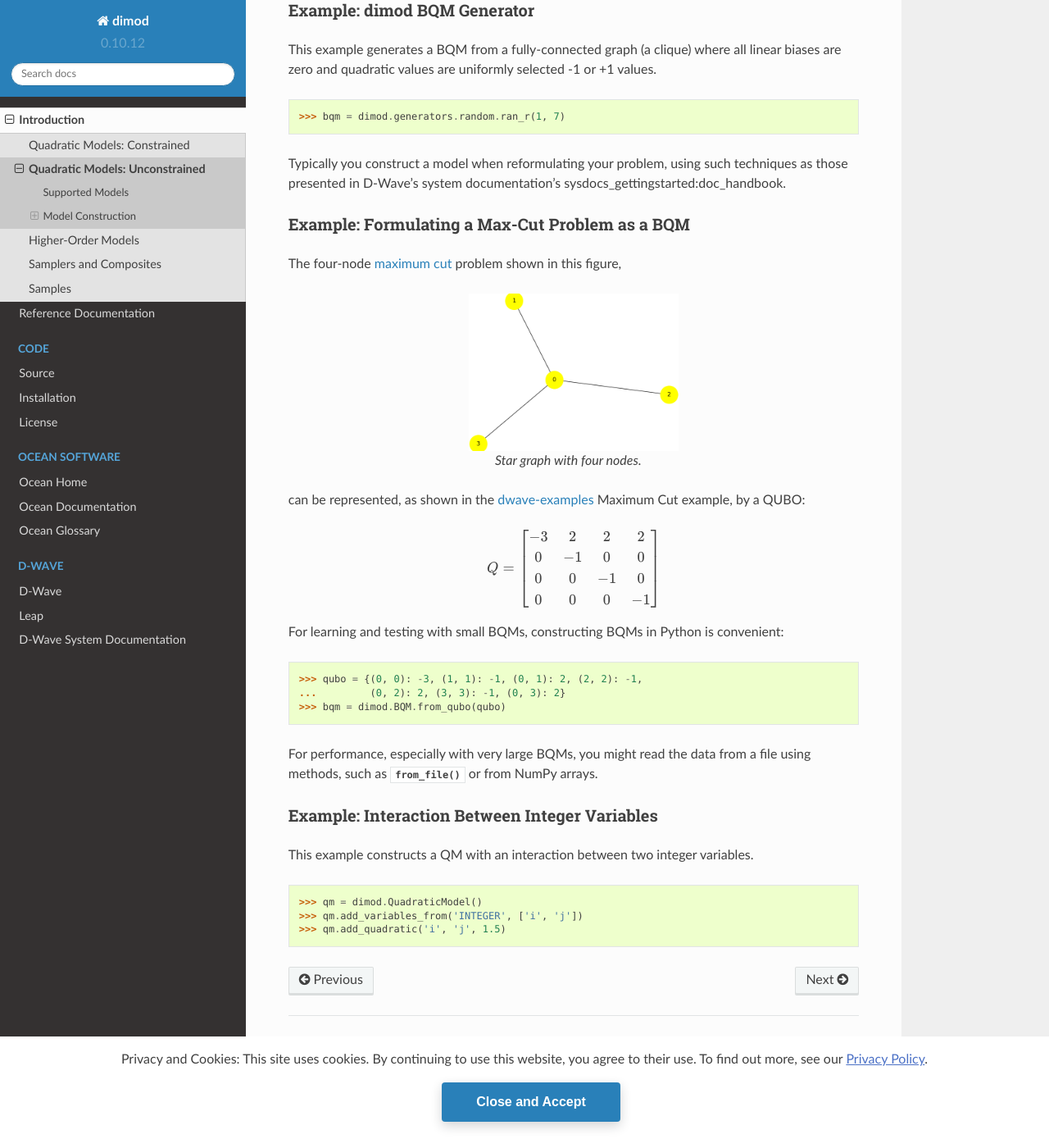
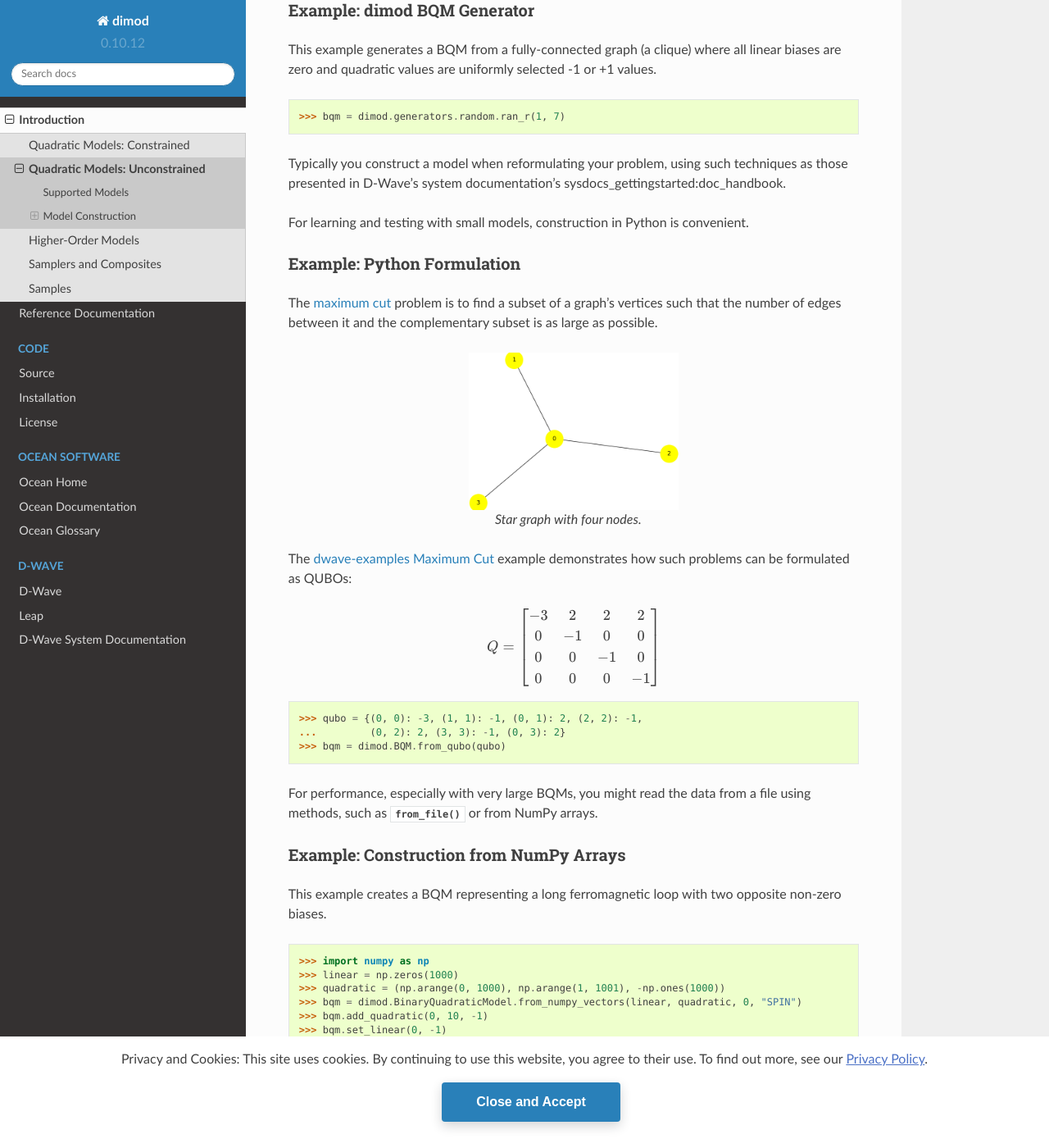
Before and after one commit to dwavesystems/dimod, a Sphinx documentation site: the page built from docs/intro/intro_quadratic.rst, in a window 1280 px wide and 1400 px high, scrolled down 1256 px. Shown: the whole window at 82% size. Built offline with Sphinx 7.4.7 and the Read the Docs theme 2.0.0, drawn with Linux system fonts in a browser that asks for light colours; the version number is read from the project's files by our own code.

Commit message:
Add NumPy example

```diff
--- a/docs/intro/intro_quadratic.rst
+++ b/docs/intro/intro_quadratic.rst
@@ -83,11 +83,15 @@ Typically you construct a model when reformulating your problem, using such
 techniques as those presented in D-Wave's system documentation's
 :std:doc:`sysdocs_gettingstarted:doc_handbook`.
 
-Example: Formulating a Max-Cut Problem as a BQM
------------------------------------------------
+For learning and testing with small models, construction in Python is
+convenient.
 
-The four-node `maximum cut <https://en.wikipedia.org/wiki/Maximum_cut>`_
-problem shown in this figure,
+Example: Python Formulation
+---------------------------
+
+The `maximum cut <https://en.wikipedia.org/wiki/Maximum_cut>`_ problem is to find
+a subset of a graph's vertices such that the number of edges between it and the
+complementary subset is as large as possible.
 
 .. figure:: ../_images/four_node_star_graph.png
     :align: center
@@ -97,9 +101,8 @@ problem shown in this figure,
 
     Star graph with four nodes.
 
-can be represented, as shown in the
-`dwave-examples <https://github.com/dwave-examples/maximum-cut>`_ Maximum Cut
-example, by a QUBO:
+The `dwave-examples Maximum Cut <https://github.com/dwave-examples/maximum-cut>`_
+example demonstrates how such problems can be formulated as QUBOs:
 
 .. math::
 
@@ -109,9 +112,6 @@ example, by a QUBO:
                         0 & 0 & 0 & -1
        \end{bmatrix}
 
-For learning and testing with small BQMs, constructing BQMs in Python is
-convenient:
-
 >>> qubo = {(0, 0): -3, (1, 1): -1, (0, 1): 2, (2, 2): -1,
 ...         (0, 2): 2, (3, 3): -1, (0, 3): 2}
 >>> bqm = dimod.BQM.from_qubo(qubo)
@@ -119,6 +119,22 @@ convenient:
 For performance, especially with very large BQMs, you might read the data from a
 file using methods, such as :func:`~dimod.binary.BinaryQuadraticModel.from_file`
 or from NumPy arrays.
+
+Example: Construction from NumPy Arrays
+---------------------------------------
+
+This example creates a BQM representing a long ferromagnetic loop with two opposite
+non-zero biases.
+
+>>> import numpy as np
+>>> linear = np.zeros(1000)
+>>> quadratic = (np.arange(0, 1000), np.arange(1, 1001), -np.ones(1000))
+>>> bqm = dimod.BinaryQuadraticModel.from_numpy_vectors(linear, quadratic, 0, "SPIN")
+>>> bqm.add_quadratic(0, 10, -1)
+>>> bqm.set_linear(0, -1)
+>>> bqm.set_linear(500, 1)
+>>> bqm.num_variables
+1001
 
 Example: Interaction Between Integer Variables
 ----------------------------------------------
```
